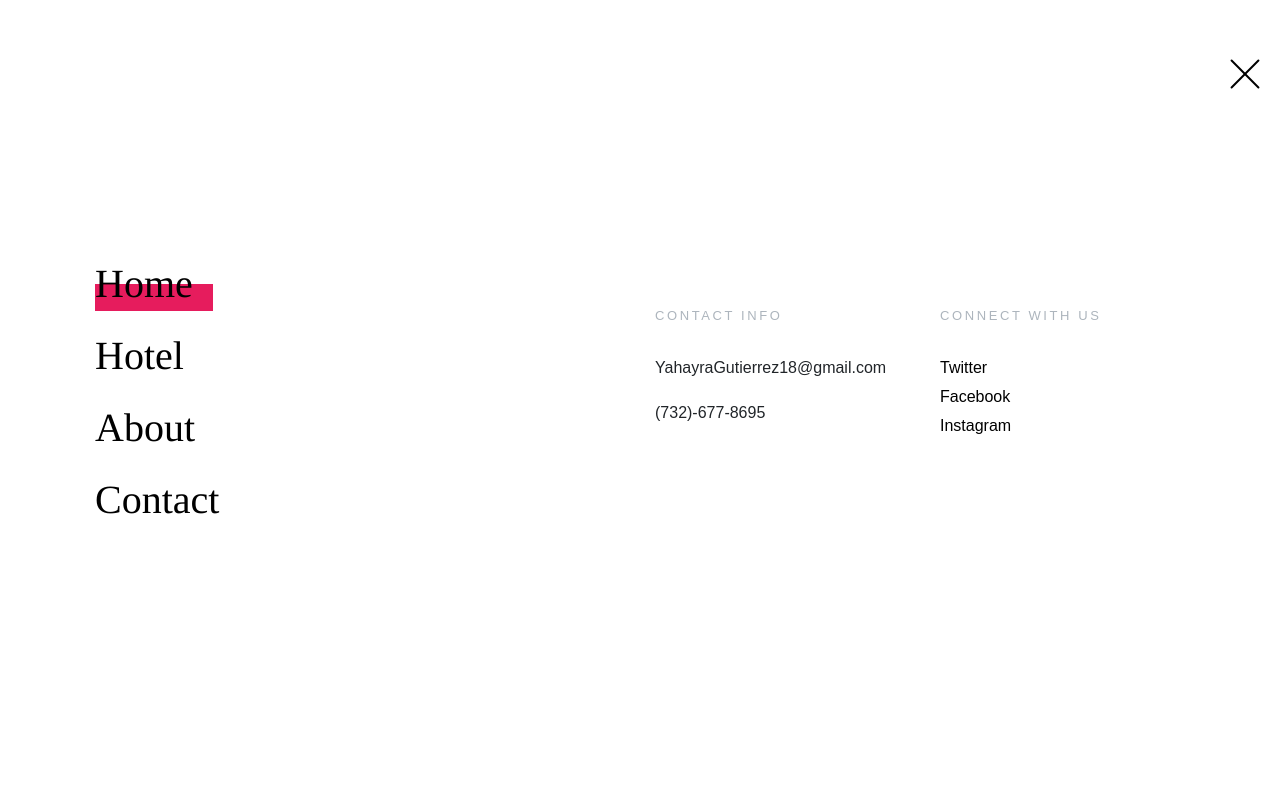
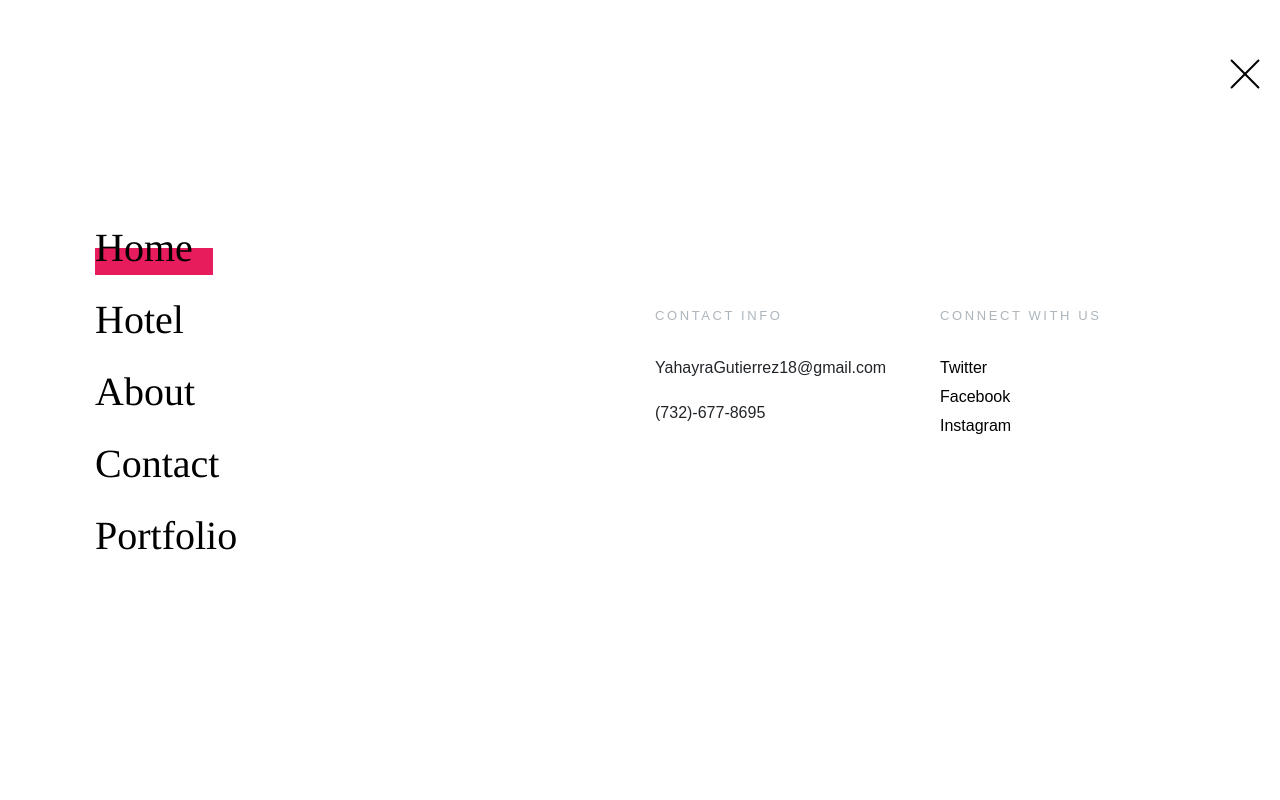
Before and after one commit to Yahayra17/travelsite, a plain HTML site: page index.html in a window 1280 px wide. Both pictures are taken after a click on the element 1244 px from the left and 82 px from the top of the page. Shown: the top 800 px of the page. Drawn offline with Linux system fonts and the light colour scheme; files whose address does not match are found by name; a web font is replaced by a local one.

Commit message:
Update index.html

```diff
--- a/index.html
+++ b/index.html
@@ -44,6 +44,7 @@
                         <li><a href="hotel.html">Hotel</a></li>
                         <li><a href="about.html">About</a></li>
                         <li><a href="contact.html">Contact</a></li>
+                        <li><a href="https://yahayra17.github.io/Web/index.html">Portfolio</a></li>
                       </ul>
                     </div>
                     <div class="col-md-6 extra-info">
```
